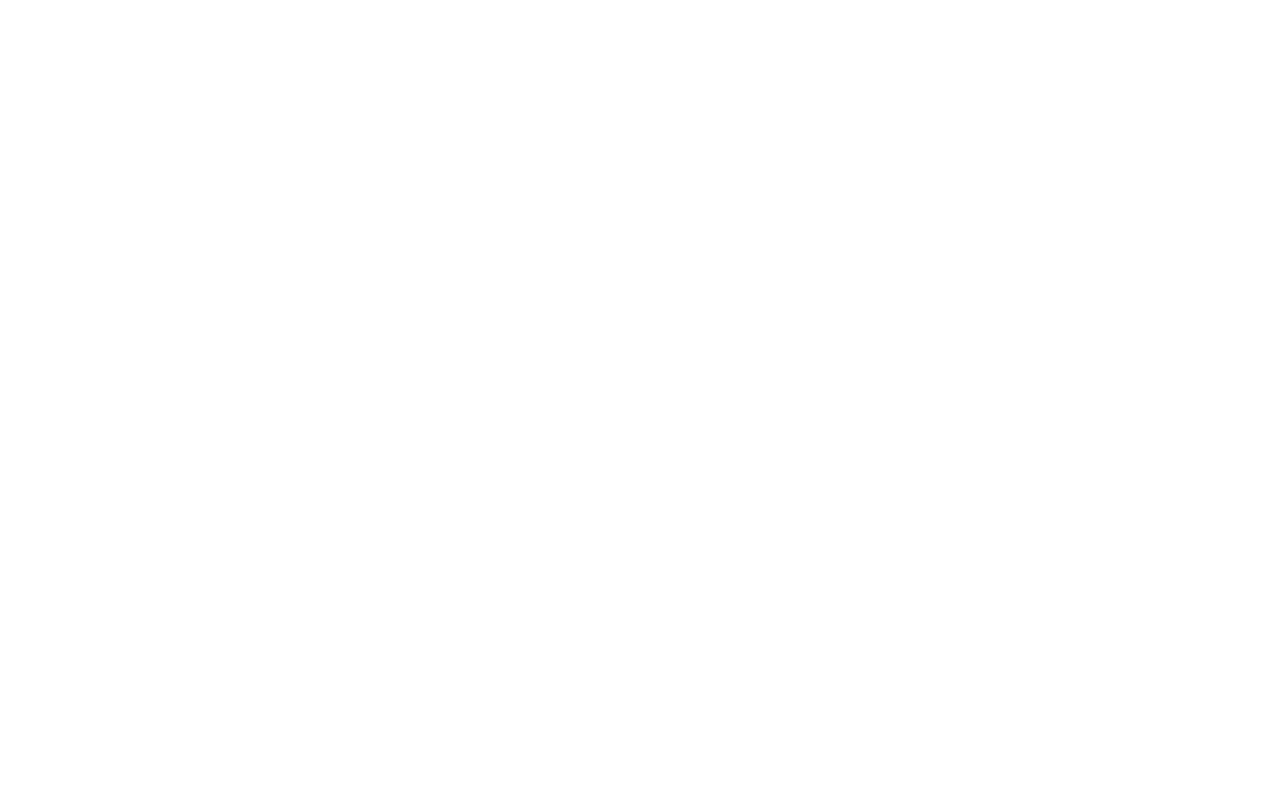
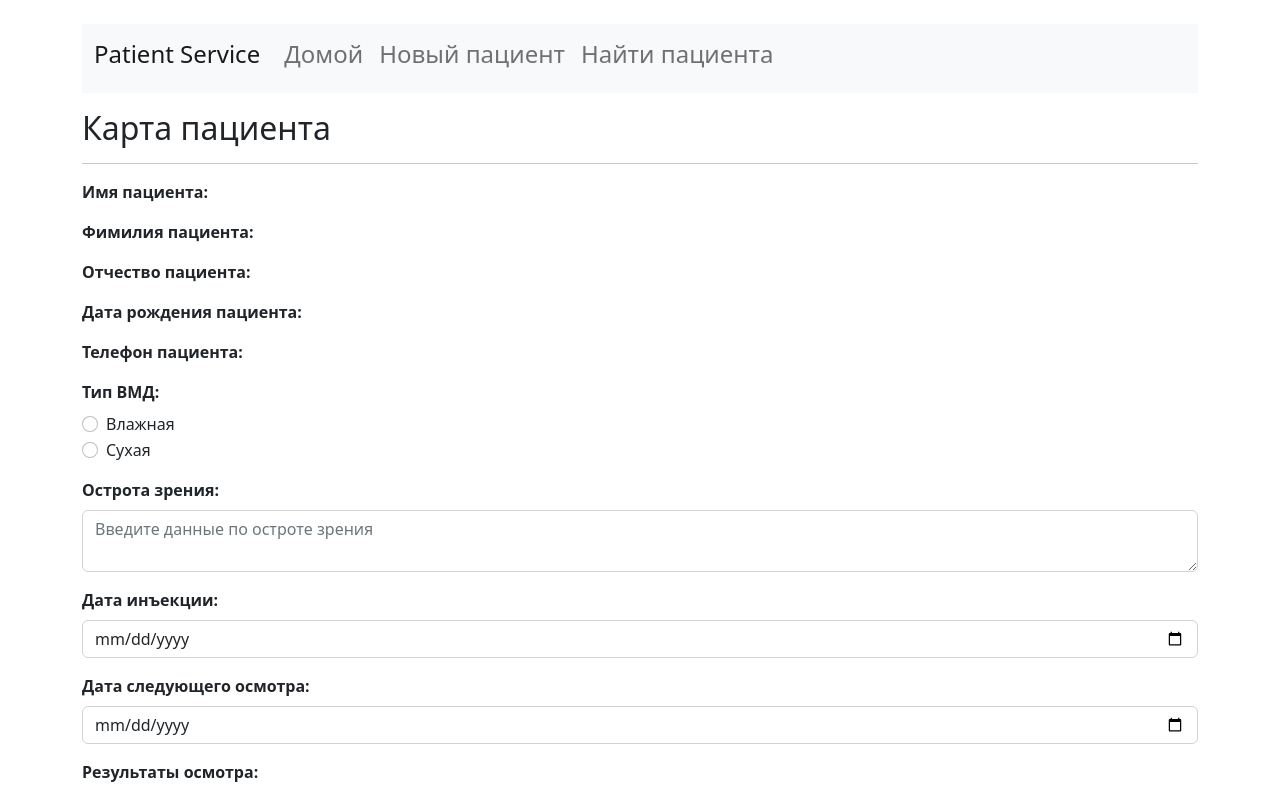
Before and after one commit to Rus-tam/patient_service, a React (Create React App) app in the folder patient-service-client/: page /med-examination/1 in a window 1280 px wide. Before the commit this address had no page. Shown: the top 790 px of the page. Built offline with nearby package versions, Linux system fonts and the light colour scheme; no server answers.

Commit message:
uplod med exams result

```diff
--- a/patient-service-client/src/App.js
+++ b/patient-service-client/src/App.js
@@ -2,7 +2,8 @@
 import { BrowserRouter as Router, Route, Routes } from "react-router-dom";
 import StartPage from "./components/StartPage";
 import NewPatientCard from "./components/NewPatientCard";
-import PatientCard from "./components/PatientCard";
+import PatientCard from "./components/MedExam";
+import MedExam from "./components/MedExam";
 
 function App() {
   return (
@@ -11,7 +12,7 @@
         <Routes>
           <Route exact path="/" element={<StartPage />}></Route>
           <Route path="/new-patient-card" element={<NewPatientCard />}></Route>
-          <Route path="/patient-card/:id" element={<PatientCard />}></Route>
+          <Route path="/med-examination/:id" element={<MedExam />}></Route>
         </Routes>
       </div>
     </Router>
--- a/patient-service-client/src/components/PatientCard.jsx
+++ b/patient-service-client/src/components/MedExam.jsx
@@ -4,11 +4,18 @@
 import axios from "axios";
 import Form from "react-bootstrap/Form";
 import Button from "react-bootstrap/Button";
+import moment from "moment";
 
-const PatientCard = () => {
+const MedExam = () => {
   const param = useParams();
-  const [tomographyFile, setTomographyFile] = useState("");
-  const id = param.id;
+  let AMDType = "";
+  // const [medExams, setMedExams] = useState({
+  //   AMDType: "",
+  //   visualAcuity: "",
+  //   injectionDate: "",
+  //   nextInspectionDate: "",
+  //   examinationResult: "",
+  // });
   const [patientData, setPatientData] = useState({
     name: "",
     surname: "",
@@ -18,6 +25,7 @@
     medicalExaminations: [],
     tomography: [],
   });
+  const id = param.id;
   useEffect(() => {
     axios.get(`http://localhost:5000/patient/${id}`).then((resp) => {
       setPatientData(resp.data);
@@ -27,15 +35,29 @@
   const uploadMedExams = async (e) => {
     e.preventDefault();
 
-    const medExam = e.target[0].value;
-    setTomographyFile(e.target[1].files[0]);
+    if (e.target[0].checked) {
+      AMDType = "wet";
+    } else {
+      AMDType = "dry";
+    }
+    const tomographyFile = e.target[6].files[0];
+    console.log(tomographyFile);
 
-    console.log(tomographyFile);
+    const medExams = {
+      AMDType: AMDType,
+      visualAcuity: e.target[2].value,
+      injectionDate: moment(e.target[3].value).toDate(),
+      nextInspectionDate: moment(e.target[4].value).toDate(),
+      examinationResult: e.target[5].value,
+    };
+
+    console.log(medExams);
 
     const formData = new FormData();
     formData.append("file", tomographyFile);
     try {
-      const response = await axios.post(`http://localhost:5000/patient/${id}/tomography`, formData, {
+      const medExamRes = await axios.post(`http://localhost:5000/patient/${id}/examinations`, medExams);
+      const tomographyRes = await axios.post(`http://localhost:5000/patient/${id}/tomography`, formData, {
         headers: {
           "Content-Type": "multipart/form-data",
         },
@@ -72,6 +94,35 @@
       </p>
 
       <Form onSubmit={uploadMedExams}>
+        <Form.Group className="mb-3" controlId="AMDType">
+          <Form.Label>
+            <strong>Тип ВМД: </strong>
+          </Form.Label>
+          <Form.Check type="radio" label="Влажная" name="AMDType" value="wet" />
+          <Form.Check type="radio" label="Сухая" name="AMDType" value="dry" />
+        </Form.Group>
+
+        <Form.Group className="mb-3" controlId="visualAcuity">
+          <Form.Label>
+            <strong>Острота зрения: </strong>
+          </Form.Label>
+          <Form.Control as="textarea" rows={2} placeholder="Введите данные по остроте зрения" />
+        </Form.Group>
+
+        <Form.Group className="mb-3" controlId="injectionDate">
+          <Form.Label>
+            <strong>Дата инъекции: </strong>
+          </Form.Label>
+          <Form.Control type="date" name="injectionDate" placeholder="Дата инъекции" />
+        </Form.Group>
+
+        <Form.Group className="mb-3" controlId="nextInspectionDate">
+          <Form.Label>
+            <strong>Дата следующего осмотра: </strong>
+          </Form.Label>
+          <Form.Control type="date" name="nextInspectionDate" placeholder="Дата следующего осмотра" />
+        </Form.Group>
+
         <Form.Group className="mb-3" controlId="medicalexam">
           <Form.Label>
             <strong>Результаты осмотра: </strong>
@@ -92,10 +143,8 @@
           </Button>
         </div>
       </Form>
-      <hr />
-      <h2 className="mb-3 pt-3">Результаты осмотра</h2>
     </div>
   );
 };
 
-export default PatientCard;
+export default MedExam;
--- a/patient-service-client/src/components/NewPatientCard.jsx
+++ b/patient-service-client/src/components/NewPatientCard.jsx
@@ -53,7 +53,7 @@
 
           <Form.Group className="mb-3" controlId="birthdate">
             <Form.Label>Дата рождения</Form.Label>
-            <Form.Control type="date" name="birthdate" placeholder="Birth date" />
+            <Form.Control type="date" name="birthdate" placeholder="Введите дату рождения" />
           </Form.Group>
 
           <Form.Group className="mb-3" controlId="phone">
```
Also changed, not shown: 1 other file (tests, documents, lock files or other folders).
